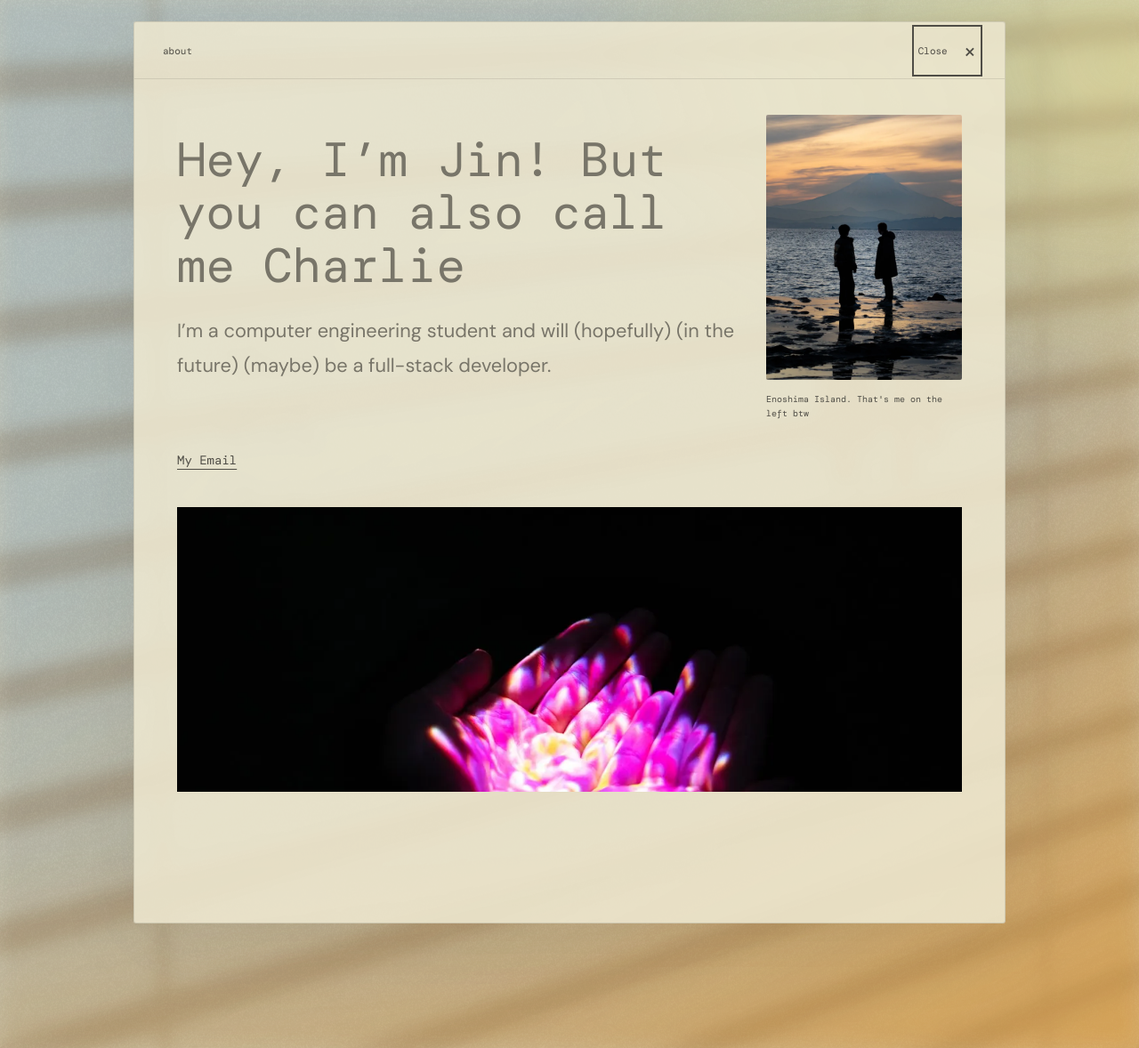
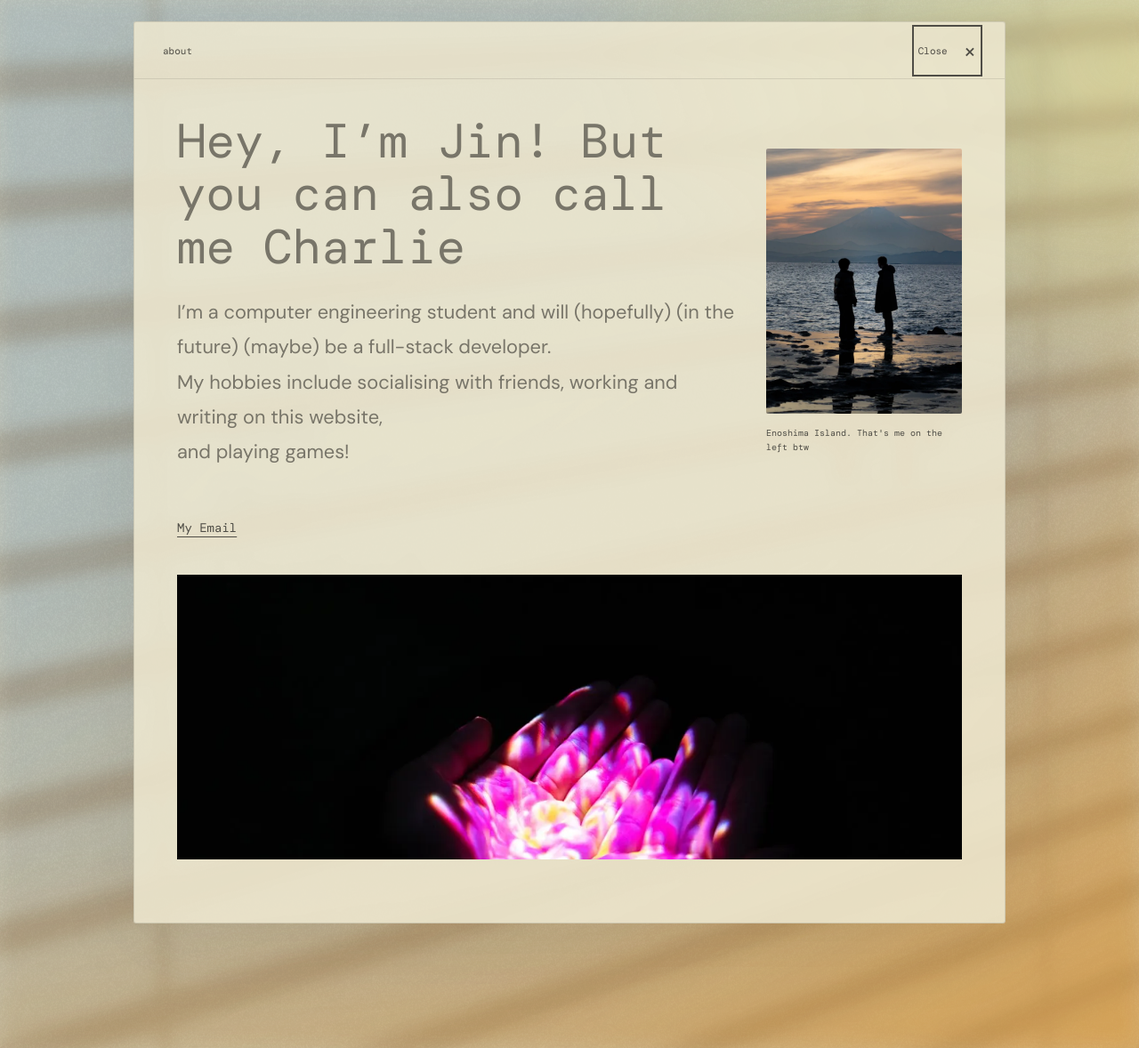
Before and after one commit to imasepan/imasepan.github.io, a Jekyll site: the page built from about.html, in a window 1280 px wide. Shown: the whole page at 89% size. Built offline with Jekyll 4.4.1, drawn with Linux system fonts in a browser that asks for light colours; grey boxes are pictures that could not be loaded.

Commit message:
Update about.html
updated description

```diff
--- a/about.html
+++ b/about.html
@@ -7,7 +7,7 @@ permalink: /about.html
       <section class="about-hero" aria-labelledby="about-title">
         <div class="hero-copy">
           <h1 id="about-title">Hey, I’m Jin! But you can also call me Charlie</h1>
-          <p class="intro">I’m a computer engineering student and will (hopefully) (in the future) (maybe) be a full-stack developer.</p>
+          <p class="intro">I’m a computer engineering student and will (hopefully) (in the future) (maybe) be a full-stack developer. <br> My hobbies include socialising with friends, working and writing on this website, <br> and playing games!</p>
         </div>
         <figure class="portrait about-photo">
           <img src="/assets/portrait.webp" alt="Me and my friend standing by the sea in front of Mount Fuji at sunset" width="900" height="1218" decoding="async" />
```
